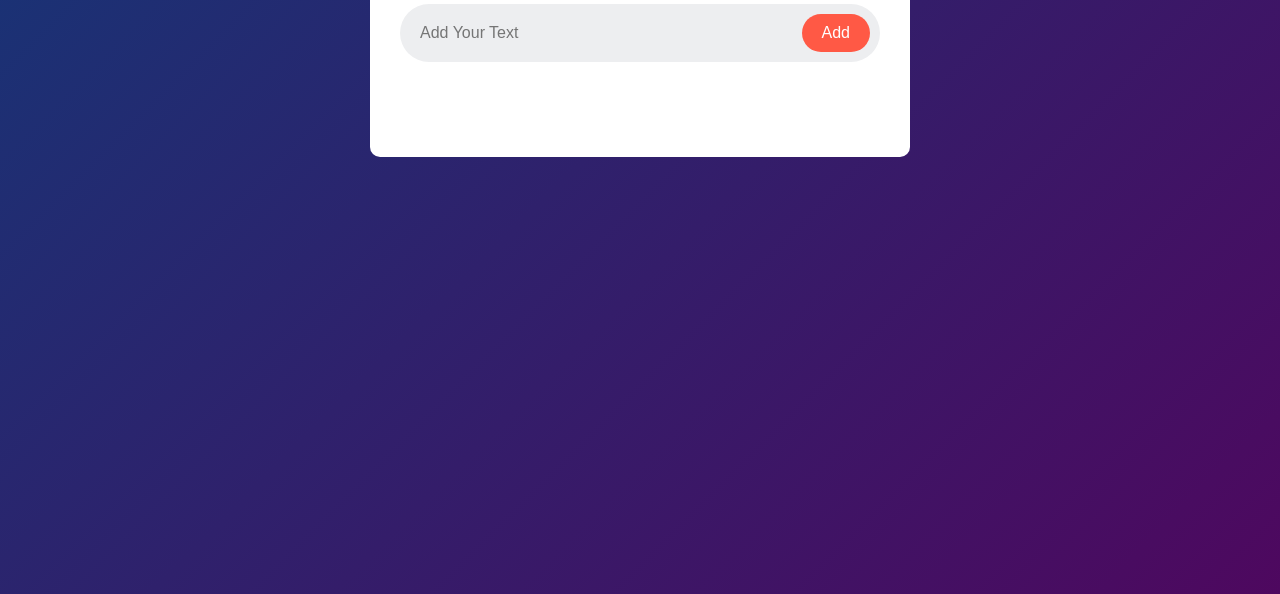
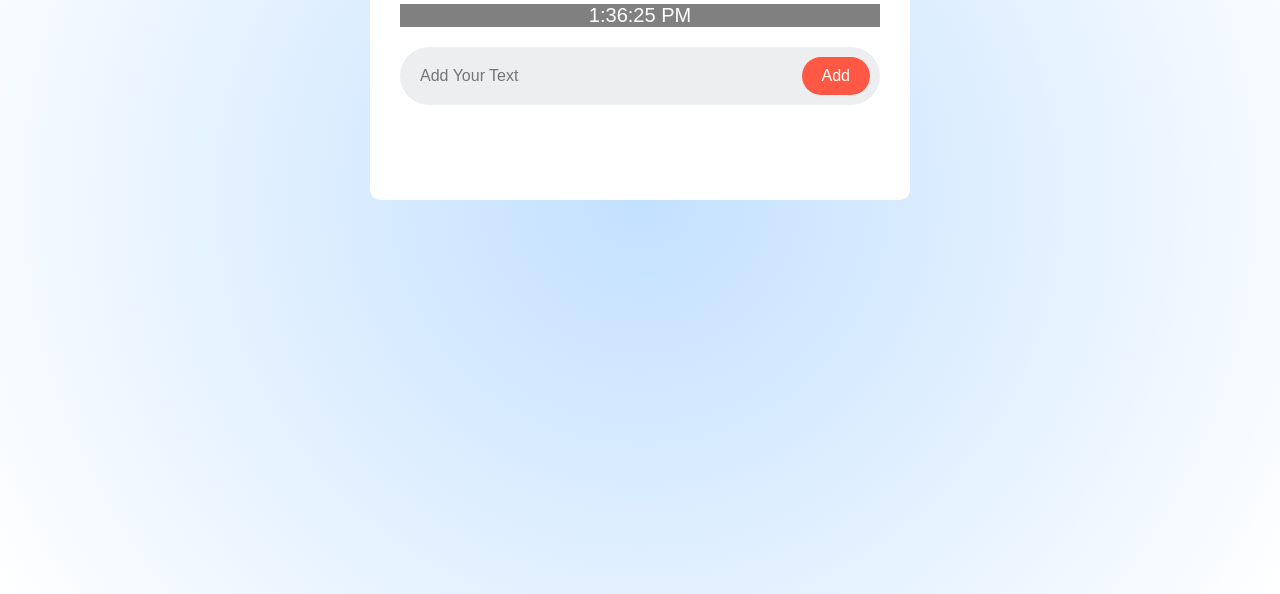
Before and after one commit to Dhruvil-Radadiya/ToDo-App, a plain HTML site: page index.html in a window 1280 px wide. Shown: the part 206-800 px from the top of the page. Drawn offline with Linux system fonts and the light colour scheme.

Commit message:
Clock and Background are Added

```diff
--- a/index.html
+++ b/index.html
@@ -10,6 +10,9 @@
     <div class="container">
         <div class="todo-app">
             <h2>To-Do List <img src="Resource/icon.png" alt="icon image"></h2>
+            <div class="clock-container">
+                <p id="clock"></p>
+            </div>
             <div class="row">
                 <input type="text" id="input-box" placeholder="Add Your Text">
                 <button id="add-task-btn">Add</button>
@@ -19,6 +22,7 @@
             </ul>
         </div>
     </div>
+
     <script src="script.js"></script>
 </body>
 </html>
--- a/script.js
+++ b/script.js
@@ -2,6 +2,19 @@ document.addEventListener("DOMContentLoaded", function() {
     const inputBox = document.getElementById("input-box");
     const addTaskBtn = document.getElementById("add-task-btn");
     const listContainer = document.getElementById("list-container");
+    const clockElement = document.getElementById("clock");
+
+
+    function updateClock() {
+        const now = new Date();
+        let hours = now.getHours();
+        const ampm = hours >= 12 ? 'PM' : 'AM';
+        hours = hours % 12 || 12;
+        const minutes = now.getMinutes().toString().padStart(2, '0');
+        const seconds = now.getSeconds().toString().padStart(2, '0');
+        clockElement.textContent = `${hours}:${minutes}:${seconds} ${ampm}`;
+    }
+    setInterval(updateClock, 1000);
 
     addTaskBtn.addEventListener("click", addTask);
     listContainer.addEventListener("click", handleListClick);
@@ -25,6 +38,8 @@ document.addEventListener("DOMContentLoaded", function() {
     function handleListClick(event) {
         if (event.target.tagName === "LI") {
             event.target.classList.toggle("checked");
+            const checkedItems = Array.from(listContainer.querySelectorAll(".checked"));
+            checkedItems.forEach(item => listContainer.appendChild(item));
             saveData();
         } else if (event.target.tagName === "SPAN") {
             event.target.parentElement.remove();
@@ -44,4 +59,5 @@ document.addEventListener("DOMContentLoaded", function() {
     }
 
     loadSavedData();
+    updateClock();
 });
--- a/style.css
+++ b/style.css
@@ -15,7 +15,8 @@ body {
 .container {
     width: 100%;
     min-height: 100vh;
-    background: linear-gradient(135deg, #153677, #4e085f);
+    background: radial-gradient(circle, #C2E0FF, #FFFFFF);
+
     padding: 20px;
 }
 
@@ -123,3 +124,14 @@ ul li span {
 ul li span:hover {
     background: #ccc;
 }
+
+.clock-container {
+    text-align: center;
+    margin-bottom: 20px;
+}
+
+#clock {
+    font-size: 20px;
+    color: #fff;
+    background-color: #808080;
+}
```
Also changed, not shown: 1 other file.
